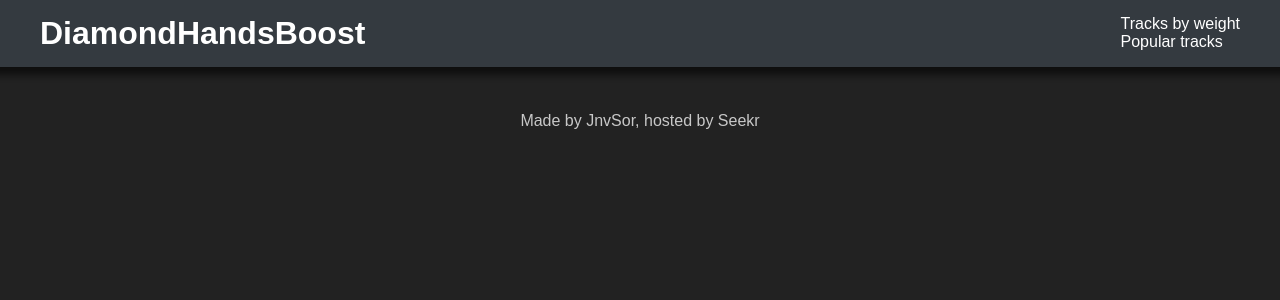
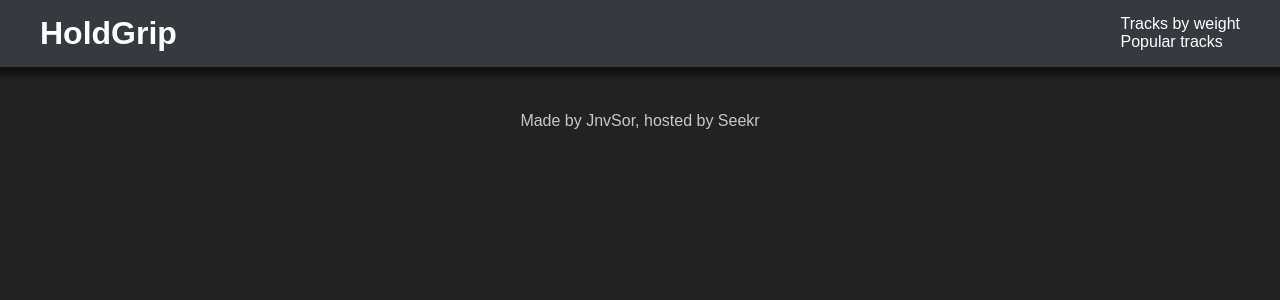
Before and after one commit to jnvsor/holdgrip, a PHP site: template views/base.twig in a window 1280 px wide. Shown: the top 300 px of the page. Run offline with PHP 8.4, Linux system fonts and the light colour scheme; the template is opened without the code that fills it: most values are stand-ins (such as "Sample title", 1, 10 or a date in 2020); style sheets or scripts are compiled from the project's sources; some libraries are stand-ins or nearby versions.

Commit message:
Change name to "HoldGrip"

```diff
--- a/views/base.twig
+++ b/views/base.twig
@@ -3,13 +3,13 @@
 <head>
     <meta charset="utf-8">
     <meta name="viewport" content="width=1024">
-    <title>{% if title is defined %}{{ title }} | {% endif %}Diamond Hands Boost</title>
+    <title>{% if title is defined %}{{ title }} | {% endif %}HoldGrip</title>
     <link rel="stylesheet" type="text/css" href="/style.css">
 </head>
 <body>
     <header>
         <div class="wrapper">
-            <h1><a href="/">DiamondHandsBoost</a></h1>
+            <h1><a href="/">HoldGrip</a></h1>
             <nav>
                 <a href="/tracks">Tracks by weight</a>
                 <a href="/tracks/popular">Popular tracks</a>
```
